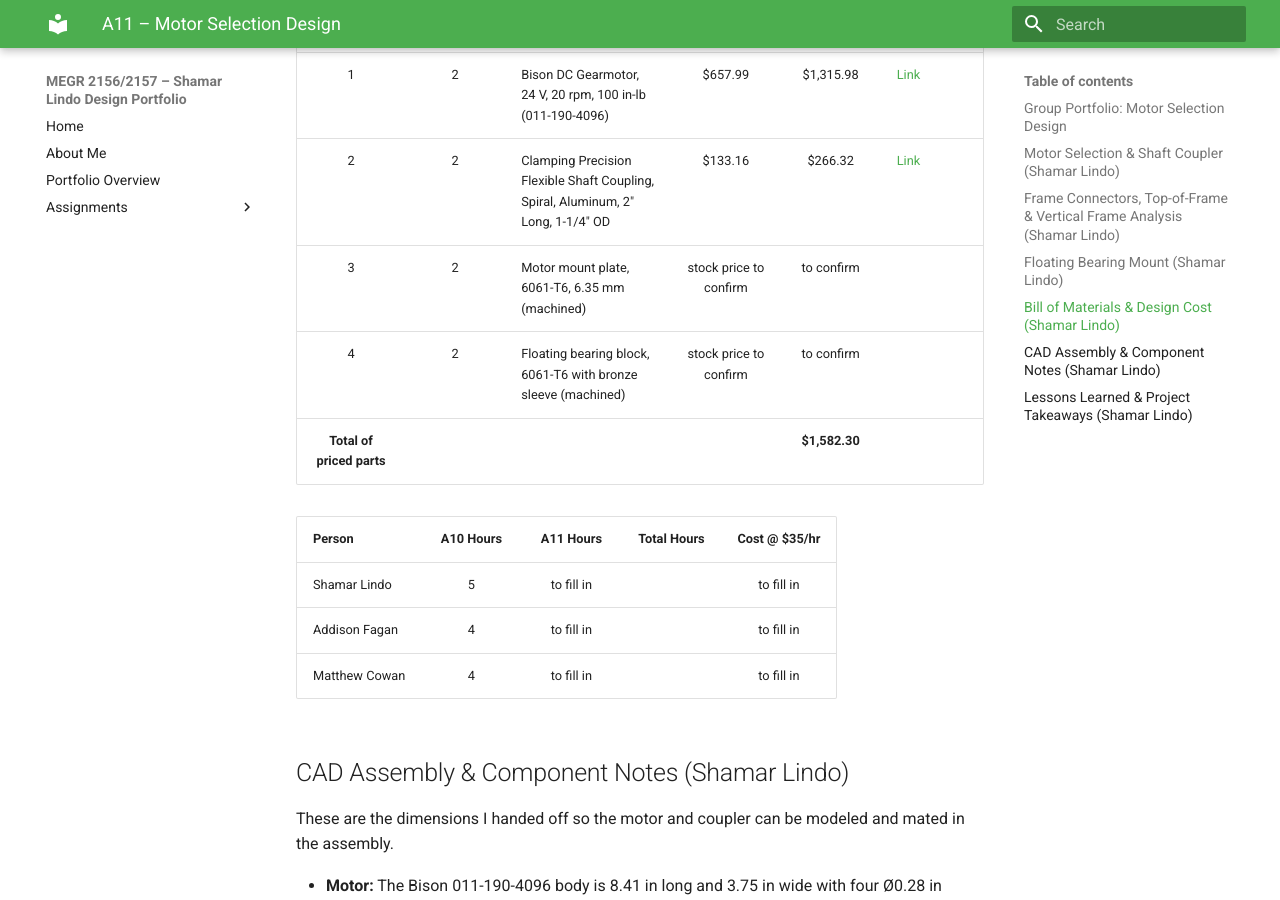
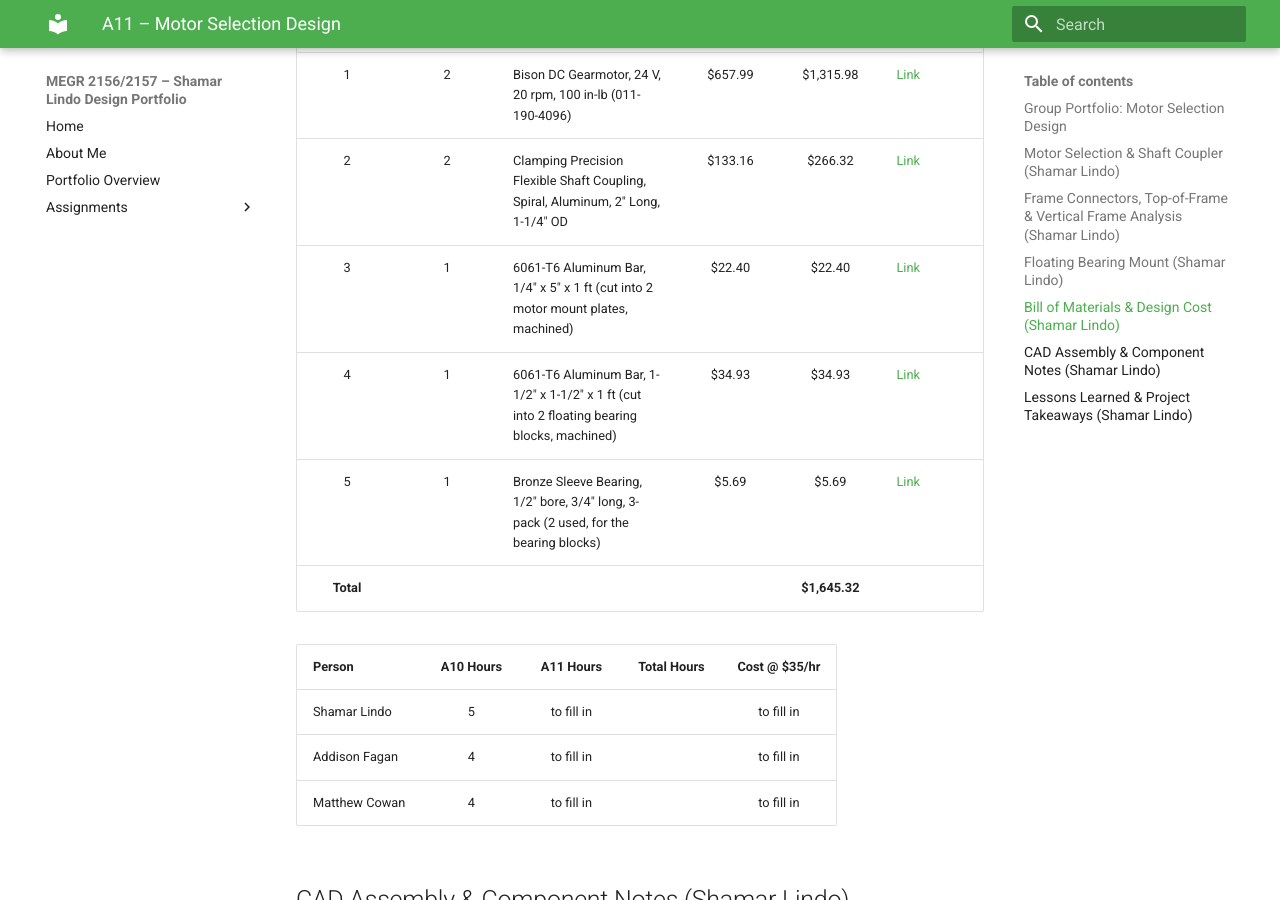
Before and after one commit to shamardlindo1/-megr2157-portfolio, an MkDocs documentation site: the page built from docs/assignments/A11/index.md, in a window 1280 px wide and 900 px high, scrolled down 6725 px. Built offline with MkDocs 1.6.1 and Material for MkDocs 9.7.7, drawn with Linux system fonts in a browser that asks for light colours.

Commit message:
A11: price all BOM rows

```diff
--- a/docs/assignments/A11/index.md
+++ b/docs/assignments/A11/index.md
@@ -100,9 +100,10 @@ The floating bearing at the bottom of each screw is a 90 x 40 x 20 mm 6061-T6 bl
 |:---:|:---:|---|:---:|:---:|---|
 | 1 | 2 | Bison DC Gearmotor, 24 V, 20 rpm, 100 in-lb (011-190-4096) | $657.99 | $1,315.98 | [Link](https://www.zoro.com/bison-gear-engineering-dc-gearmotor-20rpm-24v-011-190-4096/i/G9650947) |
 | 2 | 2 | Clamping Precision Flexible Shaft Coupling, Spiral, Aluminum, 2" Long, 1-1/4" OD | $133.16 | $266.32 | [Link](https://www.mcmaster.com/6208K595/) |
-| 3 | 2 | Motor mount plate, 6061-T6, 6.35 mm (machined) | stock price to confirm | to confirm | |
-| 4 | 2 | Floating bearing block, 6061-T6 with bronze sleeve (machined) | stock price to confirm | to confirm | |
-| **Total of priced parts** | | | | **$1,582.30** | |
+| 3 | 1 | 6061-T6 Aluminum Bar, 1/4" x 5" x 1 ft (cut into 2 motor mount plates, machined) | $22.40 | $22.40 | [Link](https://www.mcmaster.com/8975K432/) |
+| 4 | 1 | 6061-T6 Aluminum Bar, 1-1/2" x 1-1/2" x 1 ft (cut into 2 floating bearing blocks, machined) | $34.93 | $34.93 | [Link](https://www.mcmaster.com/9008K46/) |
+| 5 | 1 | Bronze Sleeve Bearing, 1/2" bore, 3/4" long, 3-pack (2 used, for the bearing blocks) | $5.69 | $5.69 | [Link](https://www.zoro.com/bunting-bearings-flanged-sleeve-bearing-bronze-12-in-bore-dia-58-in-od-34-in-l-220-degrees-f-max-temp-3-pk-ef081012/i/G4083974/) |
+| **Total** | | | | **$1,645.32** | |
 
 | Person | A10 Hours | A11 Hours | Total Hours | Cost @ $35/hr |
 |---|:---:|:---:|:---:|:---:|
```
